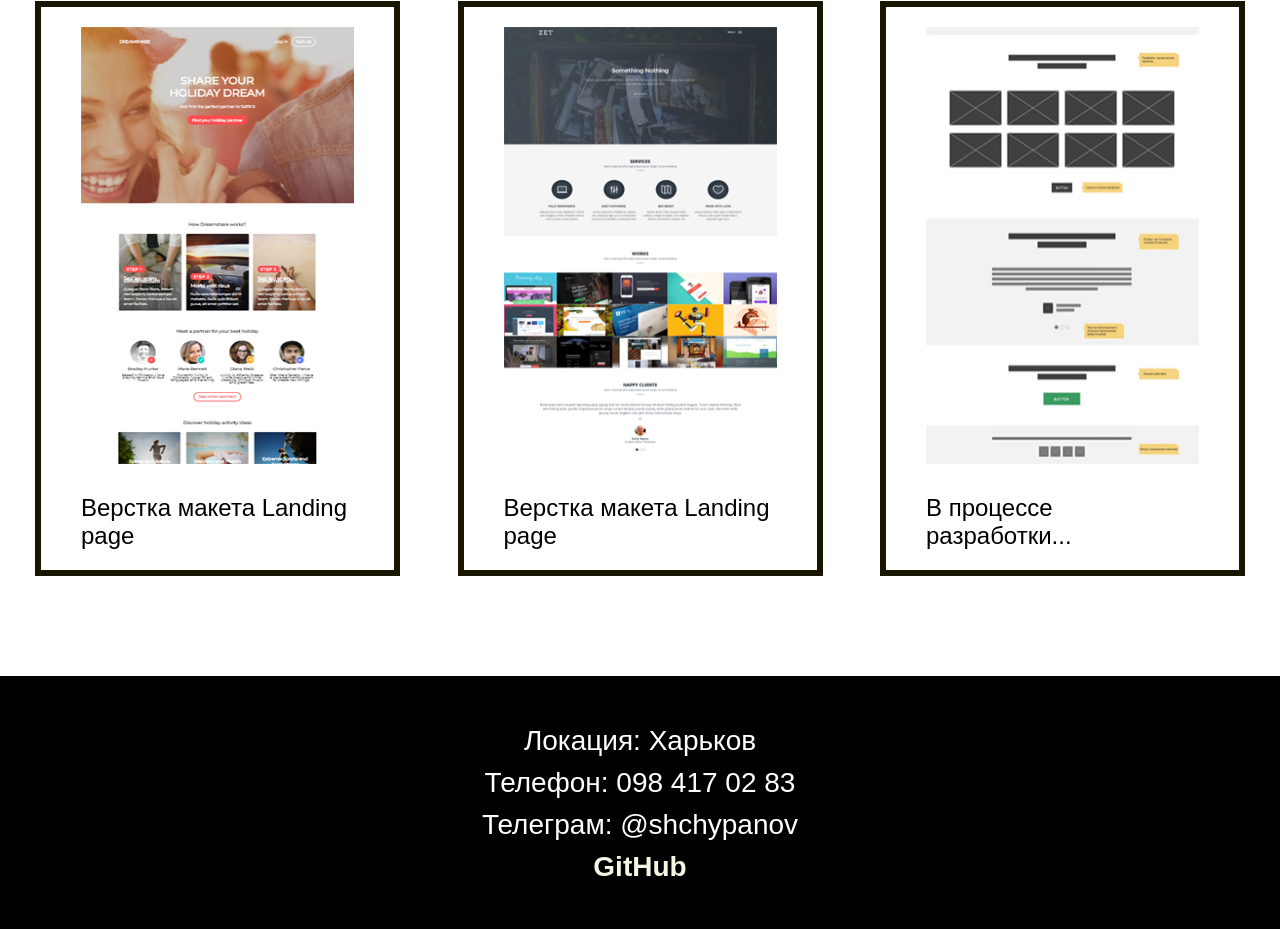
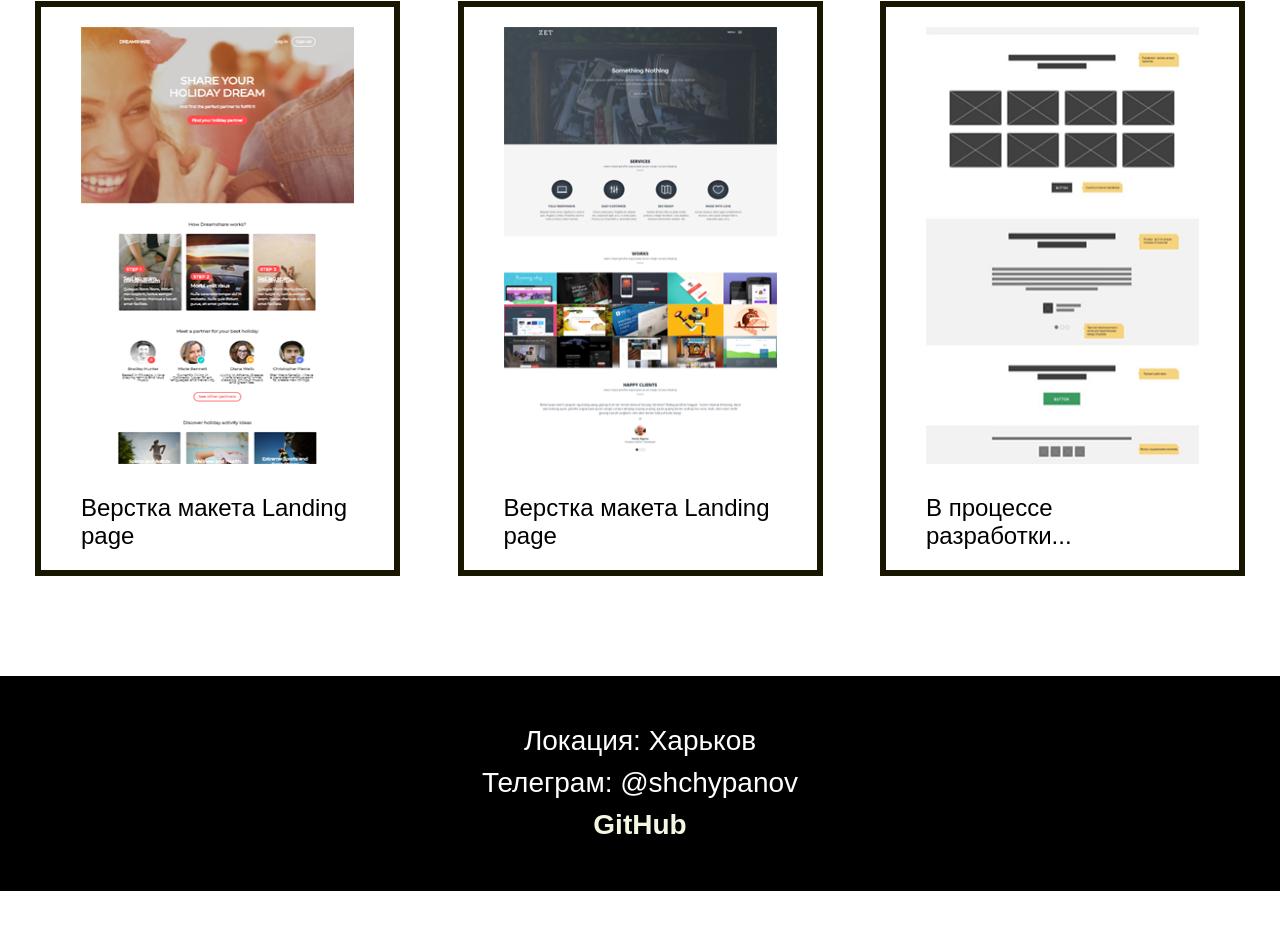
Before and after one commit to shchypanov/shchypanov.github.io, a plain HTML site: page index.html in a window 1280 px wide. Shown: the part 910-1839 px from the top of the page. After the commit the page ends 1801 px from the top, so only its background shows below. Drawn offline with Linux system fonts and the light colour scheme; a web font is replaced by a local one.

Commit message:
Update index.html

```diff
--- a/index.html
+++ b/index.html
@@ -4,7 +4,7 @@
 <head>
     <meta charset="UTF-8">
     <meta name="viewport" content="width=device-width">
-    <title>Начинающий Web-разработчик | Портфолио</title>
+    <title>Web-разработчик | Портфолио</title>
     <link href="https://fonts.googleapis.com/css?family=PT+Sans+Caption:400,700&amp;subset=cyrillic" rel="stylesheet">
     <link rel="stylesheet" href="css/styles.css">
 </head>
@@ -96,7 +96,6 @@
             <div class="wrapper">
                 <h2 class="title footer__title">&lt;Контакты&gt;</h2>
                 <p class="footer__item">Локация: Харьков</p>
-                <p class="footer__item">Телефон: 098 417 02 83</p>
                 <p class="footer__item">Телеграм: @shchypanov</p>
                 <p class="footer__item"><a href="https://github.com/shchypanov">GitHub</a></p>
             </div>
```
